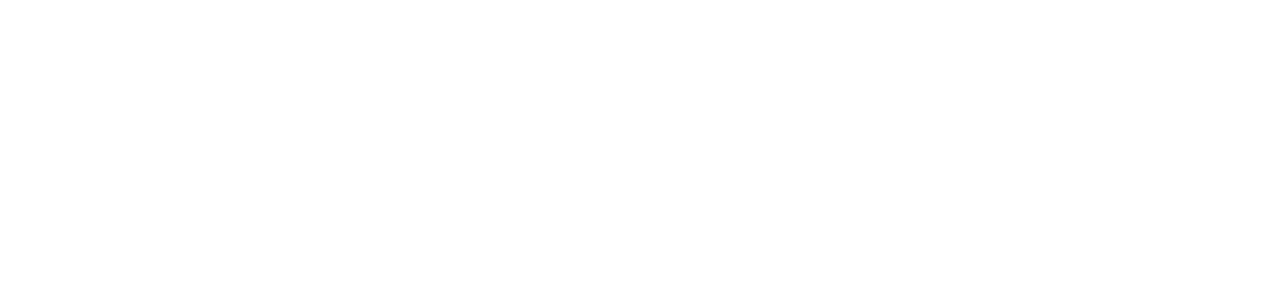
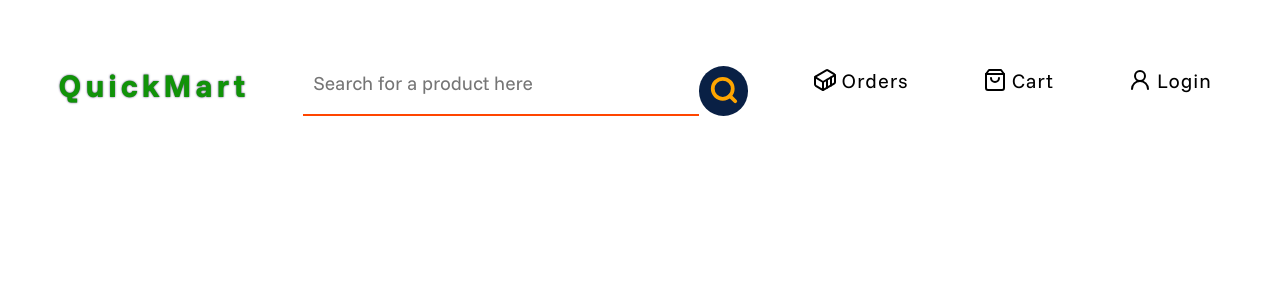
Before and after one commit to yash-882/E_Commerce-1, a React (Vite) app: page / in a window 1280 px wide. Shown: the top 300 px of the page. Built offline with nearby package versions, Linux system fonts and the light colour scheme.

Commit message:
Updated App.jsx

```diff
--- a/src/App.jsx
+++ b/src/App.jsx
@@ -1,10 +1,16 @@
 import { useState } from 'react'
 import './App.css'
+import Navbar from "../Components/Navbar"
 
 function App() {
 
 
-  return
+  return (
+    <>
+    <Navbar/>
+
+    </>
+  )
 }
 
 export default App
```
